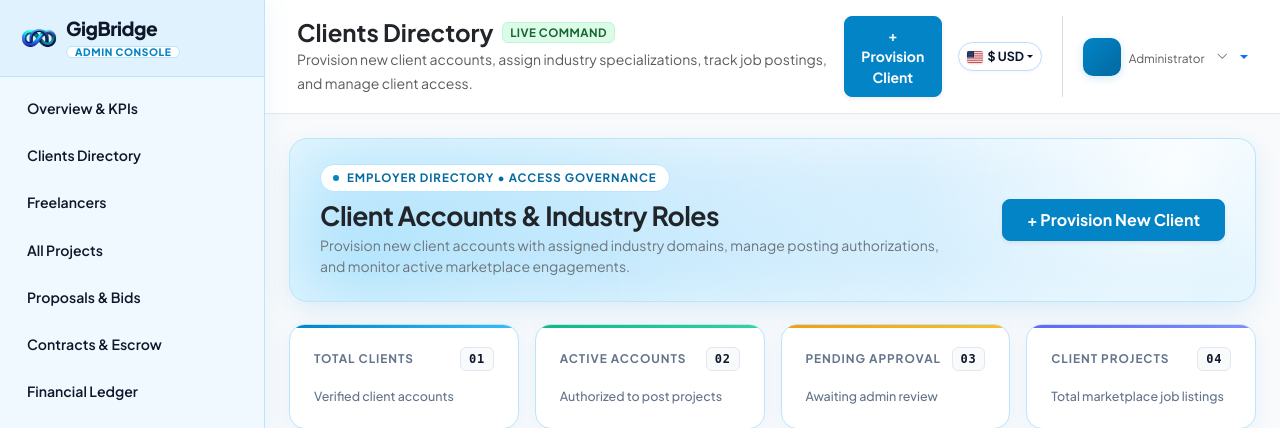
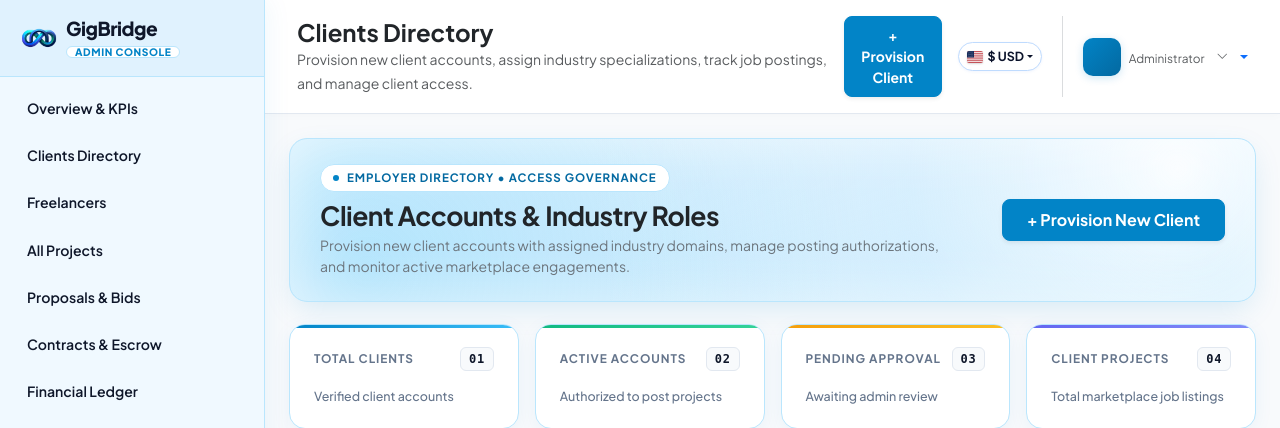
Before and after one commit to brainybeamGit/GigBridge-Django-P1, a Django app: template GigBridge/adminpanel/templates/adminpanel/clients.html in a window 1280 px wide. Shown: the top 428 px of the page. Run offline with Django 5.2, Linux system fonts and the light colour scheme; the template is opened without the code that fills it, so the values that code supplies are empty; data comes from the database, SQL or seed files in the repository.

Commit message:
Remove LIVE COMMAND badge from admin site top bar

```diff
--- a/GigBridge/adminpanel/templates/adminpanel/base.html
+++ b/GigBridge/adminpanel/templates/adminpanel/base.html
@@ -608,9 +608,6 @@
             <div>
                 <div class="d-flex align-items-center gap-2">
                     <h4 class="fw-bold text-dark mb-0">{% block page_title %}Platform Overview{% endblock %}</h4>
-                    <span class="badge" style="background:#DCFCE7;color:#166534;border:1px solid #BBF7D0;font-size:0.72rem;letter-spacing:0.04em;">
-                        LIVE COMMAND
-                    </span>
                 </div>
                 <small class="text-muted">{% block page_subtitle %}Central operations console for GigBridge marketplace.{% endblock %}</small>
             </div>
```
